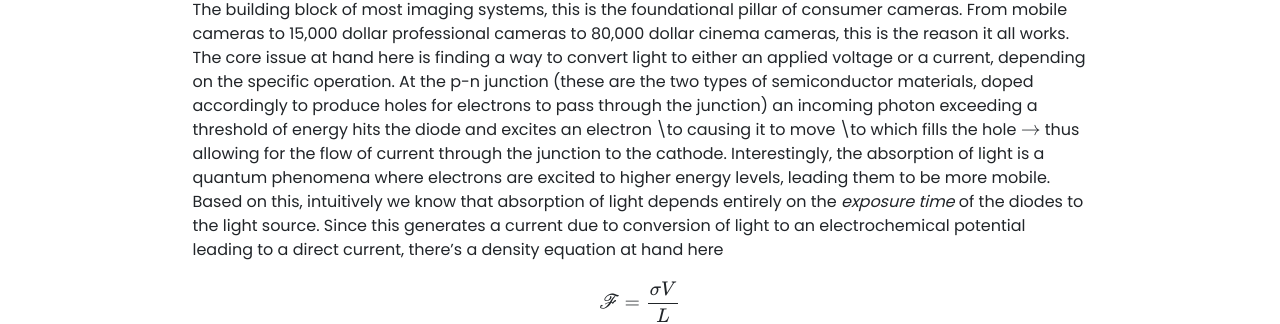
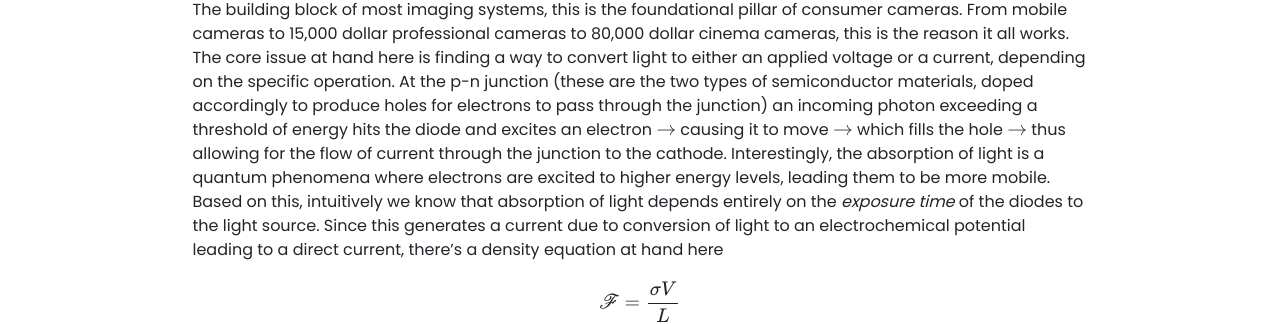
Before and after one commit to rajgark/rajgark.github.io, a Jekyll site: the page built from _posts/2021-06-28-pb-photosensor.md, in a window 1280 px wide. Shown: the part 524-848 px from the top of the page. Built offline with Jekyll 4.4.1, drawn with Linux system fonts in a browser that asks for light colours; nearby versions of some CDN libraries; our own code applies the rules of GitHub Pages for plain Markdown files; comment, search, counter and statistics services are not loaded.

Commit message:
LaTeX Trial

```diff
--- a/_posts/2021-06-28-pb-photosensor.md
+++ b/_posts/2021-06-28-pb-photosensor.md
@@ -12,7 +12,7 @@ mathjax: true
 I took a class on scientific imaging where we examined imaging systems ranging from atomic scale imaging to astral imaging, as well as using _Mathematica_ for image processing & analysis. This class was an amalgamation of my hobby and academic interest, so I'm going to share one of the coolest bits of knowledge I've gained from the course (credit to Dr. deHarak). While CMOS architectures are broad, I'm focusing on the CMOS image sensor here.
 <br>
 ### Brief Introduction to Photodetectors
-The building block of most imaging systems, this is the foundational pillar of consumer cameras. From mobile cameras to 15,000 dollar  professional cameras to 80,000 dollar cinema cameras, this is the reason it all works. The core issue at hand here is finding a way to convert light to either an applied voltage or a current, depending on the specific operation. At the p-n junction (these are the two types of semiconductor materials, doped accordingly to produce holes for electrons to pass through the junction) an incoming photon exceeding a threshold of energy hits the diode and excites an electron \to causing it to move \to which fills the hole $$\to$$ thus allowing for the flow of current through the junction to the cathode. Interestingly, the absorption of light is a quantum phenomena where electrons are excited to higher energy levels, leading them to be more mobile.
+The building block of most imaging systems, this is the foundational pillar of consumer cameras. From mobile cameras to 15,000 dollar  professional cameras to 80,000 dollar cinema cameras, this is the reason it all works. The core issue at hand here is finding a way to convert light to either an applied voltage or a current, depending on the specific operation. At the p-n junction (these are the two types of semiconductor materials, doped accordingly to produce holes for electrons to pass through the junction) an incoming photon exceeding a threshold of energy hits the diode and excites an electron $$\to$$ causing it to move $$\to$$ which fills the hole $$\to$$ thus allowing for the flow of current through the junction to the cathode. Interestingly, the absorption of light is a quantum phenomena where electrons are excited to higher energy levels, leading them to be more mobile.
 <br>
 Based on this, intuitively we know that absorption of light depends entirely on the _exposure time_ of the diodes to the light source. Since this generates a current due to conversion of light to an electrochemical potential leading to a direct current, there's a density equation at hand here
 
```
Also changed, not shown: _posts/2021-06-27-constitution-photos.md (+3 -3 lines).
